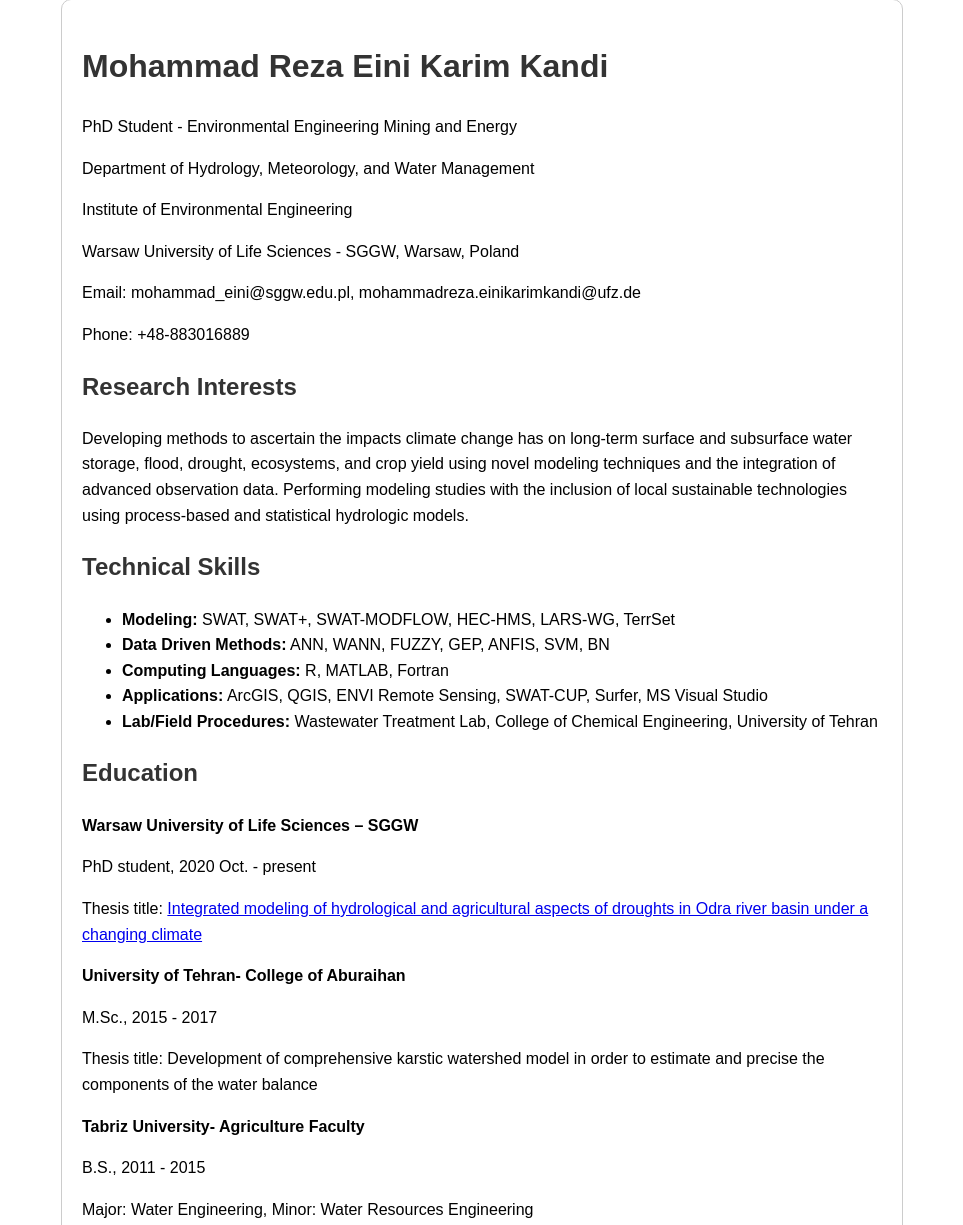
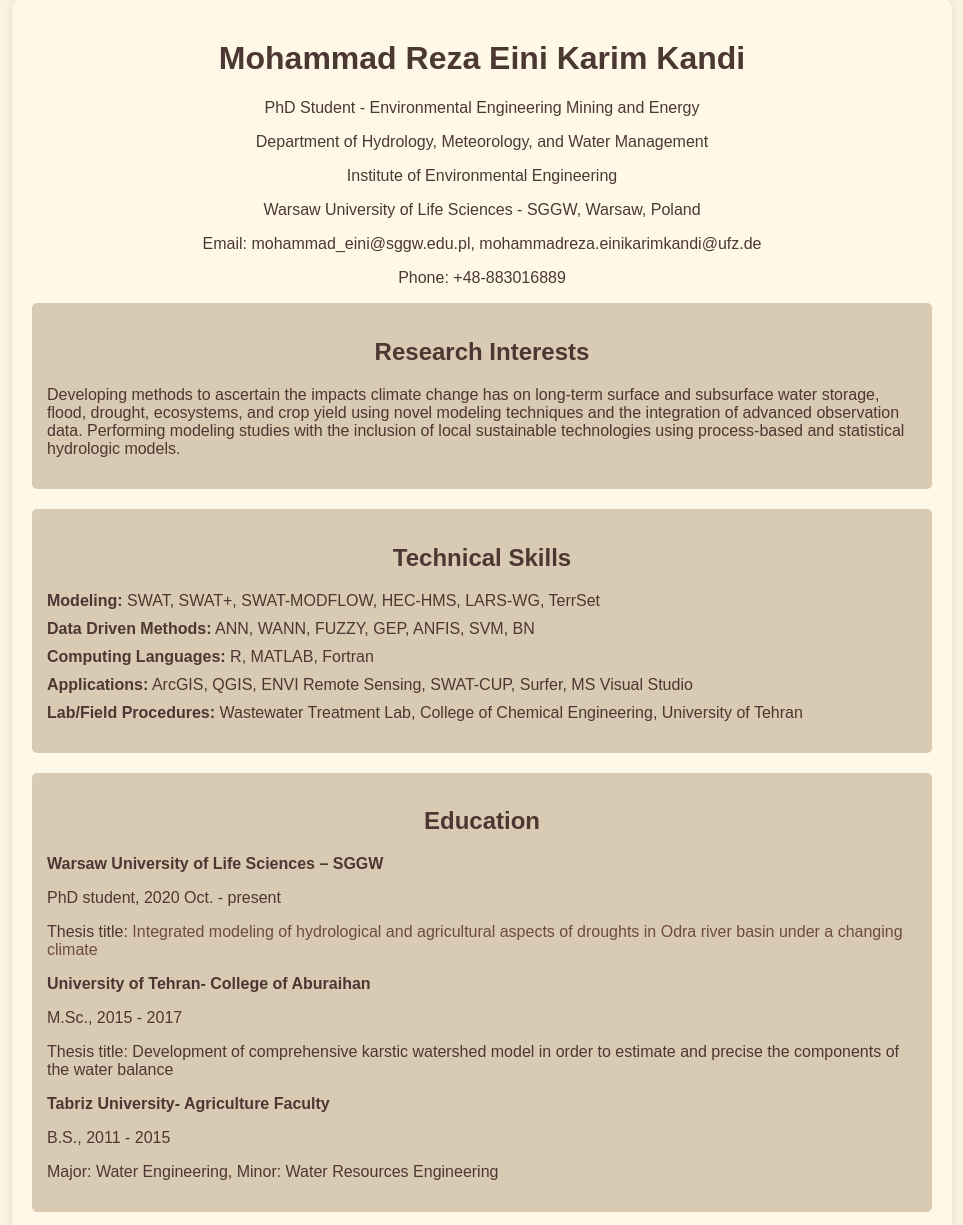
Before and after one commit to MR-Eini/eini.github.io, a plain HTML site: page index.html in a window 1280 px wide. Shown: the part 21-1246 px from the top of the page, without its empty margins (158-1121 px from the left). Drawn offline with Linux system fonts and the light colour scheme.

Commit message:
Update index.html

```diff
--- a/index.html
+++ b/index.html
@@ -6,23 +6,30 @@
     <title>Mohammad Reza Eini Karim Kandi - CV</title>
     <style>
         body {
-            font-family: Arial, sans-serif;
-            line-height: 1.6;
-            margin: 20px;
+            font-family: 'Arial', sans-serif;
+            background-color: #FAF3E0;
+            color: #4B3832;
+            margin: 0;
             padding: 0;
         }
         .container {
-            max-width: 800px;
+            max-width: 900px;
             margin: auto;
+            background-color: #FFF8E7;
             padding: 20px;
-            border: 1px solid #ccc;
             border-radius: 10px;
+            box-shadow: 0 0 10px rgba(0, 0, 0, 0.1);
+            margin-top: 20px;
         }
         h1, h2, h3 {
-            color: #333;
+            color: #4B3832;
+            text-align: center;
         }
         .section {
             margin-bottom: 20px;
+            padding: 15px;
+            border-radius: 5px;
+            background-color: #D9CAB3;
         }
         .contact-info, .references {
             margin-bottom: 10px;
@@ -33,17 +40,31 @@
         .references ul li {
             list-style-type: disc;
         }
+        a {
+            color: #6D4C41;
+            text-decoration: none;
+        }
+        a:hover {
+            text-decoration: underline;
+        }
+        .skills-list, .education-list, .fellowships-list, .publications-list, .teaching-list, .references-list {
+            list-style-type: none;
+            padding: 0;
+        }
+        .skills-list li, .education-list li, .fellowships-list li, .publications-list li, .teaching-list li, .references-list li {
+            margin-bottom: 10px;
+        }
     </style>
 </head>
 <body>
     <div class="container">
         <h1>Mohammad Reza Eini Karim Kandi</h1>
-        <p>PhD Student - Environmental Engineering Mining and Energy</p>
-        <p>Department of Hydrology, Meteorology, and Water Management</p>
-        <p>Institute of Environmental Engineering</p>
-        <p>Warsaw University of Life Sciences - SGGW, Warsaw, Poland</p>
-        <p>Email: mohammad_eini@sggw.edu.pl, mohammadreza.einikarimkandi@ufz.de</p>
-        <p>Phone: +48-883016889</p>
+        <p style="text-align: center;">PhD Student - Environmental Engineering Mining and Energy</p>
+        <p style="text-align: center;">Department of Hydrology, Meteorology, and Water Management</p>
+        <p style="text-align: center;">Institute of Environmental Engineering</p>
+        <p style="text-align: center;">Warsaw University of Life Sciences - SGGW, Warsaw, Poland</p>
+        <p style="text-align: center;">Email: mohammad_eini@sggw.edu.pl, mohammadreza.einikarimkandi@ufz.de</p>
+        <p style="text-align: center;">Phone: +48-883016889</p>
 
         <div class="section">
             <h2>Research Interests</h2>
@@ -52,7 +73,7 @@
 
         <div class="section">
             <h2>Technical Skills</h2>
-            <ul>
+            <ul class="skills-list">
                 <li><strong>Modeling:</strong> SWAT, SWAT+, SWAT-MODFLOW, HEC-HMS, LARS-WG, TerrSet</li>
                 <li><strong>Data Driven Methods:</strong> ANN, WANN, FUZZY, GEP, ANFIS, SVM, BN</li>
                 <li><strong>Computing Languages:</strong> R, MATLAB, Fortran</li>
@@ -63,22 +84,25 @@
 
         <div class="section">
             <h2>Education</h2>
-            <p><strong>Warsaw University of Life Sciences – SGGW</strong></p>
+            <ul class="education-list">
+                <li><strong>Warsaw University of Life Sciences – SGGW</strong>
                     <p>PhD student, 2020 Oct. - present</p>
                     <p>Thesis title: <a href="https://tinyurl.com/yp5jhz3t">Integrated modeling of hydrological and agricultural aspects of droughts in Odra river basin under a changing climate</a></p>
-
-            <p><strong>University of Tehran- College of Aburaihan</strong></p>
+                </li>
+                <li><strong>University of Tehran- College of Aburaihan</strong>
                     <p>M.Sc., 2015 - 2017</p>
                     <p>Thesis title: Development of comprehensive karstic watershed model in order to estimate and precise the components of the water balance</p>
-
-            <p><strong>Tabriz University- Agriculture Faculty</strong></p>
+                </li>
+                <li><strong>Tabriz University- Agriculture Faculty</strong>
                     <p>B.S., 2011 - 2015</p>
                     <p>Major: Water Engineering, Minor: Water Resources Engineering</p>
+                </li>
+            </ul>
         </div>
 
         <div class="section">
             <h2>Fellowships</h2>
-            <ul>
+            <ul class="fellowships-list">
                 <li>Research Institute for Geo-Hydrological Protection, National Research Council of Italy – IRPI-CNR, Perugia, Italy (Spring and Summer 2022) – Supervised by Dr. Luca Brocca and Christian Massari</li>
                 <li>Potsdam Institute for Climate Impact Research – PIK, Potsdam, Germany (Spring and Summer 2023) – Supervised by Dr. Tobias Conradt</li>
                 <li>Helmholtz Centre for Environmental Research – UFZ, Leipzig, Germany (Fall 2023) – Supervised by Prof. Dr. Martin Volk</li>
@@ -87,7 +111,7 @@
 
         <div class="section">
             <h2>Publications</h2>
-            <ul>
+            <ul class="publications-list">
                 <li>Delavar M., Eini M. R., Morid S., Zaghiyan M. R. (2024). Assessing the effectiveness of water-saving plans from the farm level to the basin level using agro-hydrological modeling approach and water accounting. Journal of Irrigation and Drainage Engineering (Accepted in Feb. 2024 under Publication).</li>
                 <li>Eini M. R., Rahmati Ziveh A., Salmani H., Mujahid S., Ghezelayagh P., & Piniewski M. (2023). Detecting drought events over a region in Central Europe using a regional and two satellite-based precipitation datasets. Agricultural and Forest Meteorology 342, 109733.</li>
                 <!-- Add more publications here -->
@@ -96,17 +120,19 @@
 
         <div class="section">
             <h2>Teaching</h2>
-            <p><strong>Warsaw University of Life Sciences, Warsaw, Poland (2020 - now)</strong></p>
+            <ul class="teaching-list">
+                <li><strong>Warsaw University of Life Sciences, Warsaw, Poland (2020 - now)</strong>
                     <p>Course: Climate Change and Water Resources (Master and Bachelor in Civil Engineering and Environmental Engineering)</p>
-
-            <p><strong>Ale-Taha University, Tehran, Iran (2017 – 2020)</strong></p>
+                </li>
+                <li><strong>Ale-Taha University, Tehran, Iran (2017 – 2020)</strong>
                     <p>Courses: Advanced Engineering Hydrology, Mathematical Models in Hydrology, Groundwater Hydrology, Applied Hydrology (Master of Civil Engineering Water Resources)</p>
+                </li>
+            </ul>
         </div>
 
         <div class="section">
             <h2>References</h2>
-            <div class="references">
-                <ul>
+            <ul class="references-list">
                 <li>Prof. Dr. Mikolaj Piniewski, Warsaw University of Life Sciences, mikolaj_piniewski@sggw.edu.pl</li>
                 <li>Dr. Luca Brocca, National Research Council of Italy, luca.brocca@irpi.cnr.it</li>
                 <li>Dr. Philip W. Gassman, Iowa State University, pwgassma@iastate.edu</li>
@@ -114,6 +140,5 @@
             </ul>
         </div>
     </div>
-    </div>
 </body>
 </html>
```
Lines whose indentation alone changed are shown as unchanged.
